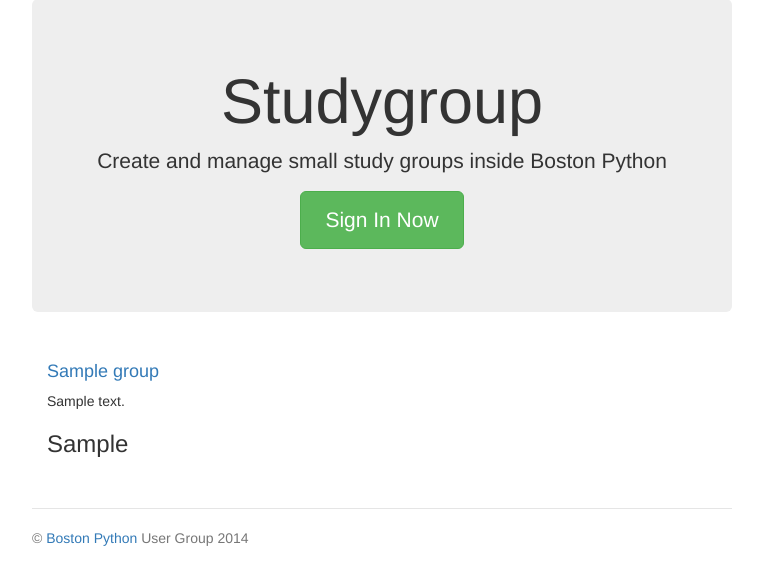
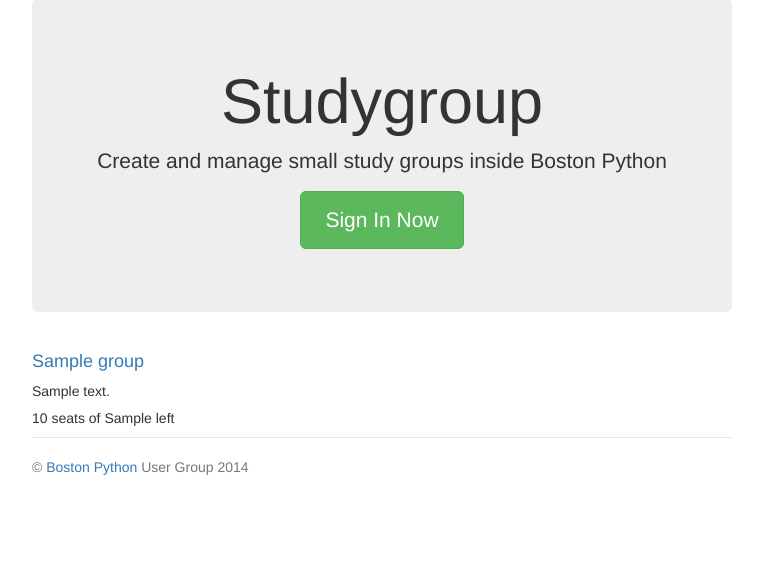
Before and after one commit to BostonPython/studygroup, a Flask app: template studygroup/templates/index.html in a window 1280 px wide. Shown: the part 111-696 px from the top of the page, without its empty margins (258-1021 px from the left). Run offline with Flask 2, Linux system fonts and the light colour scheme; the template is opened without the code that fills it: most values are stand-ins (such as "Sample title", 1, 10 or a date in 2020); parts of the project's set-up code (start-up, migrations or seed data) failed here and were passed over; some libraries are stand-ins or nearby versions.

Commit message:
adding empty seats method

```diff
--- a/studygroup/models.py
+++ b/studygroup/models.py
@@ -44,6 +44,7 @@ class Membership(db.Model):
             role=ROLE_GROUP_LEADER
         ).all()
 
+
 class Group(db.Model):
     id = db.Column(db.Integer, primary_key=True)
     name = db.Column(db.String, unique=True)
@@ -87,3 +88,7 @@ class Group(db.Model):
 
     def is_full(self):
         return len(self.memberships) >= self.max_members
+
+    @property
+    def empty_seats(self):
+        return self.max_members - len(self.memberships)
--- a/studygroup/templates/index.html
+++ b/studygroup/templates/index.html
@@ -21,17 +21,13 @@
         </p>
         {% endif %}
     </div>
-
+    <div class="row">
     {% for group in groups %}
-        <div class="row marketing">
-            <div class="col-lg-6">
-                <h4><a href="{{ url_for('group.show_group', id=group.id) }}">{{ group.name }}</a></h4>
-                <p>{{ group.description }}</p>
-                <h3>{{ group.max_members}}</h3>
-                {% if group.is_full() %}
-                <p>Full</p>
-                {% endif %}
-            </div>
+        <div class="col-lg-6">
+            <h4><a href="{{ url_for('group.show_group', id=group.id) }}">{{ group.name }}</a></h4>
+            <p>{{ group.description }}</p>
+            <h5>{{ group.empty_seats }} seats of {{ group.max_members}} left</h5>
         </div>
     {% endfor %}
+    </div>
 {% endblock %}
```
Also changed, not shown: tests/test_models.py (+19 -0 lines), README.md.
